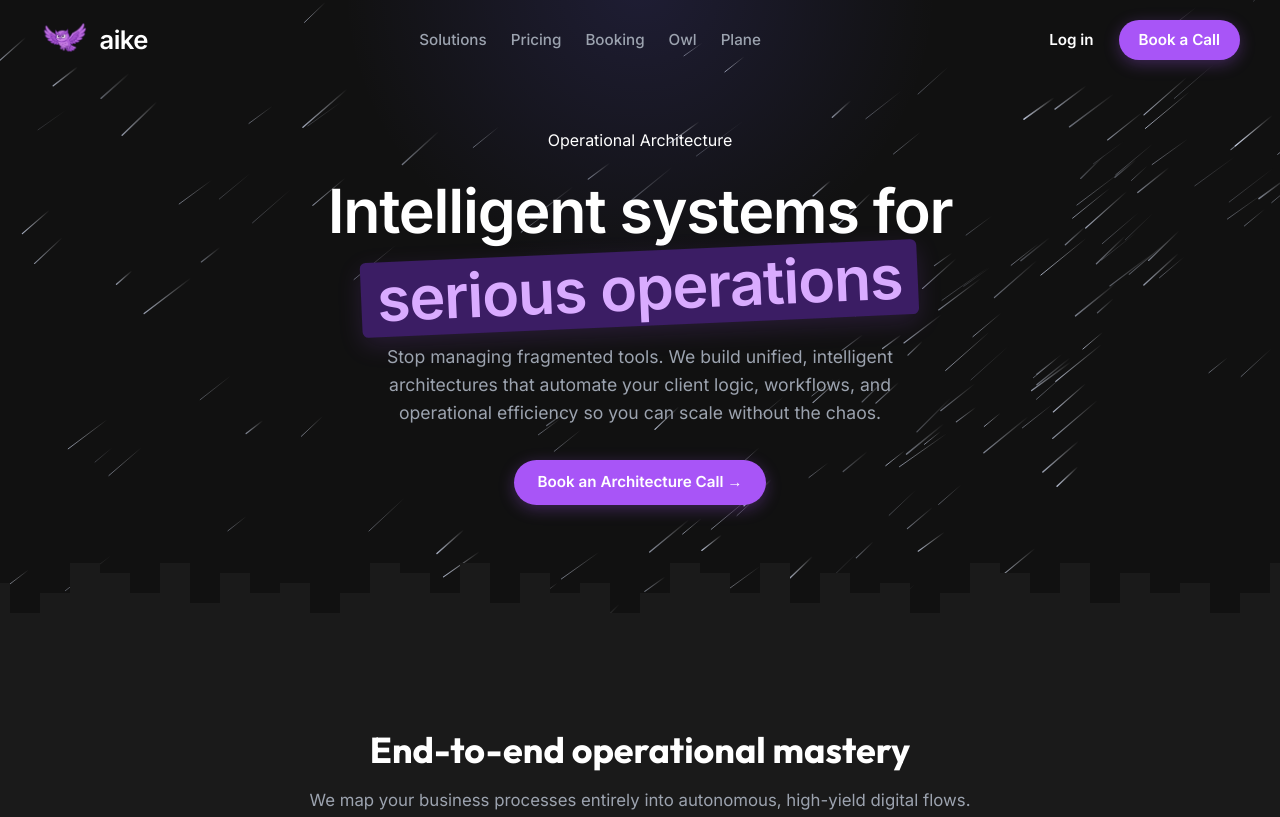
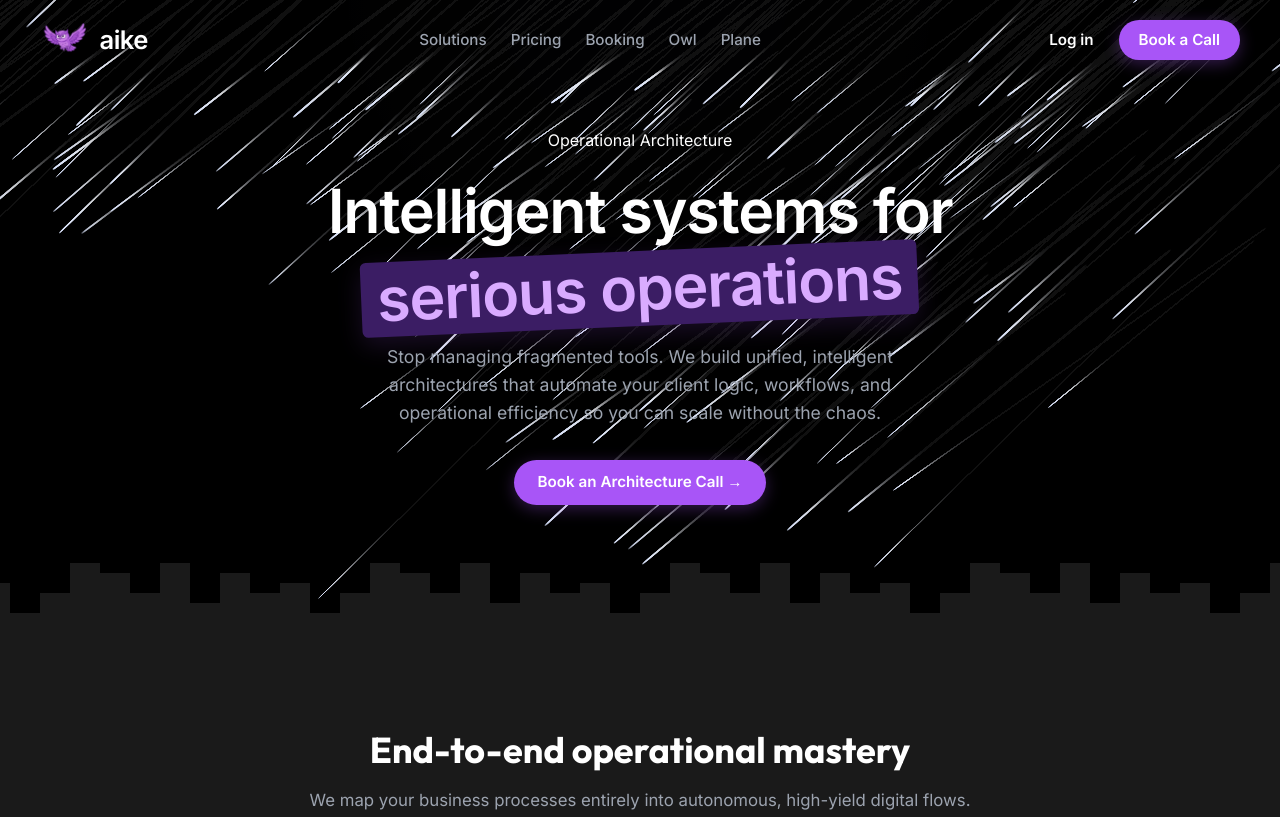
Before and after one commit to Rizzo567/aike-landing, a plain HTML site: page pages/solutions.html in a window 1280 px wide. Shown: the top 817 px of the page. Drawn offline with nearby package versions, Linux system fonts and the light colour scheme.

Commit message:
fix(solutions): slow down shooting stars to slow-motion drift

```diff
--- a/pages/solutions.html
+++ b/pages/solutions.html
@@ -226,7 +226,7 @@
     function createStar(forceTop) {
       // Angle: ~35-45 deg below horizontal, moving left-and-down
       var angle = rand(35, 45) * Math.PI / 180;
-      var speed = rand(3, 8);
+      var speed = rand(0.4, 1.2);
       var length = rand(20, 60);
       var opacity = rand(0.3, 0.8);
       var width = rand(0.5, 1.5);
@@ -298,7 +298,8 @@
     }
 
     function animate() {
-      ctx.clearRect(0, 0, canvas.width, canvas.height);
+      ctx.fillStyle = 'rgba(0,0,0,0.03)';
+      ctx.fillRect(0, 0, canvas.width, canvas.height);
       for (var i = 0; i < stars.length; i++) {
         var s = stars[i];
         s.x += s.vx;
```
